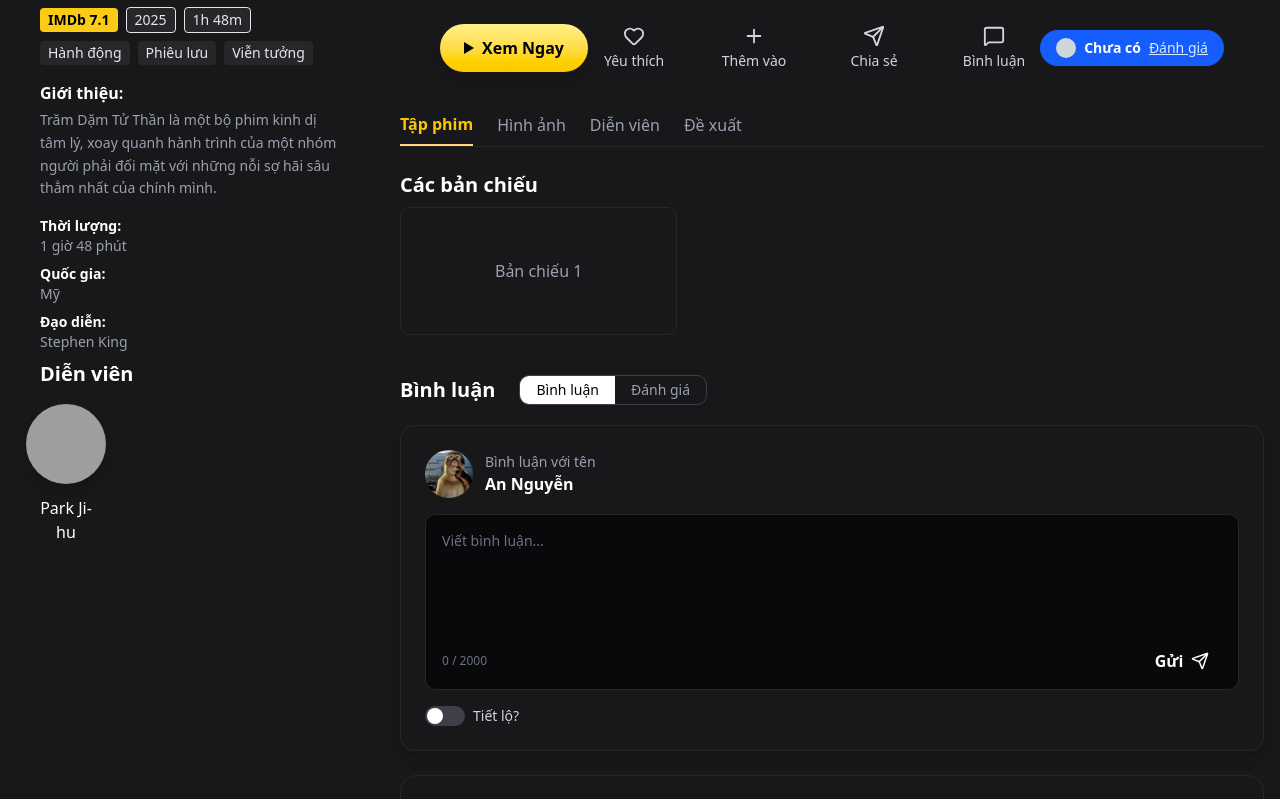
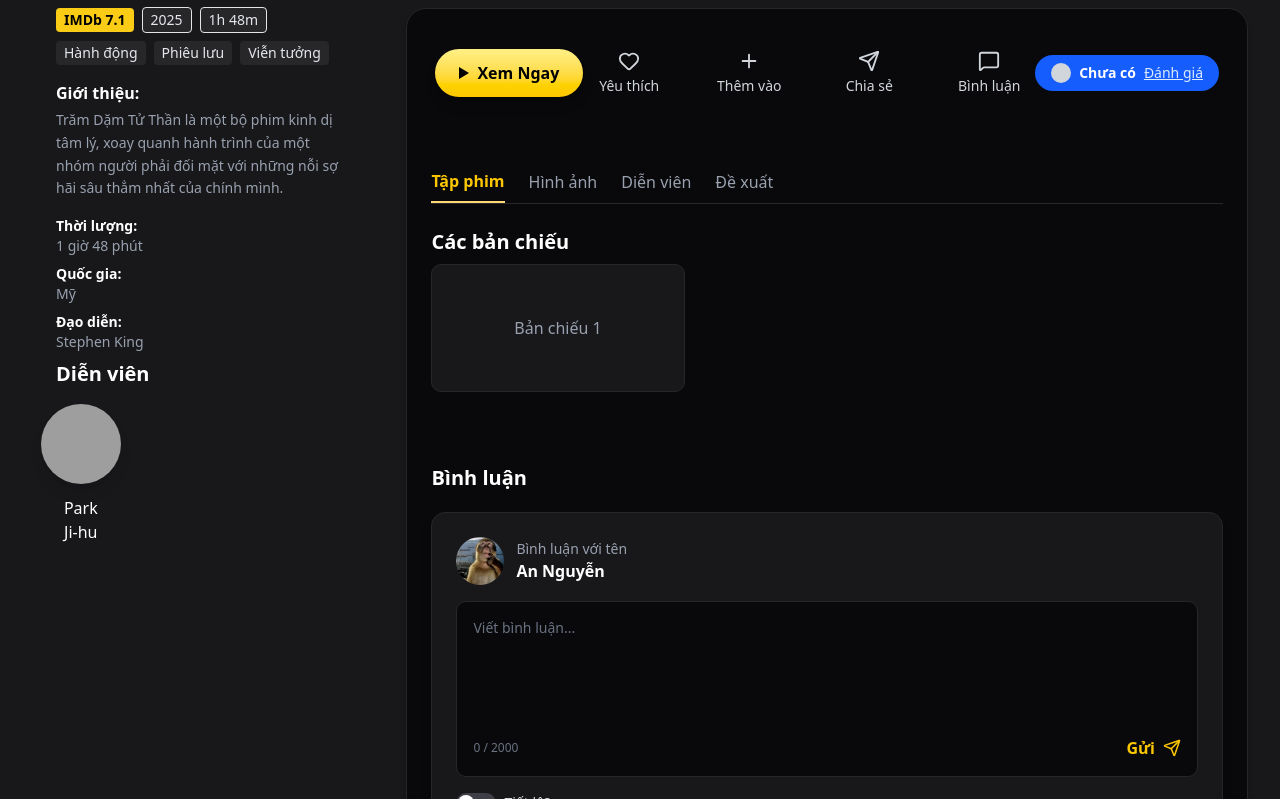
Before and after one commit to TranVanLuong2508/ChillFlix_Frontend, a Next.js app: page /film-detail/1 in a window 1280 px wide. Shown: the part 721-1520 px from the top of the page. Built offline with nearby package versions, Linux system fonts and the light colour scheme; grey boxes are pictures that could not be loaded.

Commit message:
Comment Playbar and responsive

```diff
--- a/src/app/film-detail/[slug]/page.tsx
+++ b/src/app/film-detail/[slug]/page.tsx
@@ -6,30 +6,36 @@ import Comment from "@/components/ui/Comment";
 
 export default function FilmDetailPage() {
     return (
-        <main className="flex flex-col min-h-screen bg-zinc-950 text-white overflow-x-hidden">
-
+        <main className="flex flex-col min-h-screen bg-zinc-950 text-white overflow-x-hidden ">
             <div className="bg-zinc-900 shadow-lg overflow-hidden">
                 <section className="relative min-h-screen">
+
                     <Poster />
 
-                    <div className="relative z-20 container mx-auto px-4 py-8">
+                    <div className="relative z-20 max-w-10xl mx-auto px-4 sm:px-6 md:px-8 py-8">
                         <div className="grid grid-cols-1 lg:grid-cols-10 gap-8">
-
-                            <div className="lg:col-span-3">
+                            <div className="lg:col-span-3 space-y-6">
                                 <FilmInfo />
                             </div>
 
-                            <div className="lg:col-span-7">
-                                <Playbar />
-                                <TabsSection />
-                                <Comment />
+                            <div className="lg:col-span-7 flex flex-col gap-8 bg-zinc-950 border border-zinc-800 rounded-[20px] p-5 md:p-6 shadow-md">
+                                <div className="w-full">
+                                    <Playbar />
+                                </div>
+
+                                <div className="w-full">
+                                    <TabsSection />
+                                </div>
+
+                                <div className="w-full">
+                                    <Comment />
+                                </div>
                             </div>
-
                         </div>
                     </div>
+
                 </section>
             </div>
-
         </main>
     );
 }
--- a/src/components/ui/Comment.tsx
+++ b/src/components/ui/Comment.tsx
@@ -1,15 +1,21 @@
 "use client";
 
 import { useState } from "react";
-import { MessageSquare, Send } from "lucide-react";
+import { MessageSquare, Reply, Send } from "lucide-react";
 import AvatarUser from "./AvartarUser";
 
 export default function Comment() {
-    const [activeTab, setActiveTab] = useState("comment");
     const [comment, setComment] = useState("");
     const [reveal, setReveal] = useState(false);
+    const [replyingTo, setReplyingTo] = useState<number | null>(null);
+    const [replyText, setReplyText] = useState("");
     const [comments, setComments] = useState<
-        { id: number; name: string; text: string }[]
+        {
+            id: number;
+            name: string;
+            text: string;
+            replies: { id: number; name: string; text: string }[];
+        }[]
     >([]);
 
     const handleSend = () => {
@@ -18,43 +24,42 @@ export default function Comment() {
             id: Date.now(),
             name: "An Nguyễn",
             text: comment,
+            replies: [],
         };
         setComments([newComment, ...comments]);
         setComment("");
     };
 
+    const handleReplySend = (parentId: number) => {
+        if (replyText.trim() === "") return;
+
+        const newReply = {
+            id: Date.now(),
+            name: "An Nguyễn",
+            text: replyText,
+        };
+
+        const updatedComments = comments.map((cmt) =>
+            cmt.id === parentId
+                ? { ...cmt, replies: [newReply, ...cmt.replies] }
+                : cmt
+        );
+
+        setComments(updatedComments);
+        setReplyText("");
+        setReplyingTo(null);
+    };
+
     return (
         <div id="comment-section" className="mt-10">
-            {/* ----- HEADER ----- */}
+
             <div className="flex items-center justify-between mb-5">
-                <div className="flex items-center gap-2">
                 <h2 className="text-xl font-semibold text-white flex items-center gap-2">
                     Bình luận
                 </h2>
-                    <div className="ml-4 flex border border-zinc-700 rounded-lg overflow-hidden">
-                        <button
-                            onClick={() => setActiveTab("comment")}
-                            className={`px-4 py-1 text-sm font-medium transition ${activeTab === "comment"
-                                    ? "bg-white text-black"
-                                    : "bg-transparent text-gray-400 hover:text-white"
-                                }`}
-                        >
-                            Bình luận
-                        </button>
-                        <button
-                            onClick={() => setActiveTab("rating")}
-                            className={`px-4 py-1 text-sm font-medium transition ${activeTab === "rating"
-                                    ? "bg-white text-black"
-                                    : "bg-transparent text-gray-400 hover:text-white"
-                                }`}
-                        >
-                            Đánh giá
-                        </button>
-                    </div>
-                </div>
             </div>
 
-            {/* ----- KHUNG NHẬP BÌNH LUẬN ----- */}
+
             <div className="bg-zinc-900 p-6 rounded-xl border border-zinc-800 shadow-lg">
                 <div className="flex items-center gap-3 mb-4">
                     <AvatarUser />
@@ -79,9 +84,9 @@ export default function Comment() {
                         </span>
                         <button
                             onClick={handleSend}
-                            className="flex items-center gap-2 md:w-20 justify-center font-semibold hover:brightness-125 transition"
+                            className="flex items-center gap-2 font-semibold text-yellow-400 hover:text-yellow-300 transition"
                         >
-                            Gửi <Send size={18} />
+                            Gửi <Send size={18} className="text-yellow-400" />
                         </button>
                     </div>
                 </div>
@@ -100,7 +105,7 @@ export default function Comment() {
                 </div>
             </div>
 
-            {/* ----- DANH SÁCH BÌNH LUẬN (BÊN NGOÀI KHUNG) ----- */}
+
             <div className="mt-6">
                 {comments.length === 0 ? (
                     <div className="bg-zinc-900 rounded-2xl border border-zinc-800 py-12 flex flex-col items-center justify-center text-gray-400">
@@ -112,15 +117,96 @@ export default function Comment() {
                         {comments.map((cmt) => (
                             <div
                                 key={cmt.id}
-                                className="flex items-start gap-3 border-b border-zinc-800 pb-4"
+                                className="flex flex-col gap-3 border-b border-zinc-800 pb-4"
                             >
+
+                                <div className="flex items-start gap-3">
                                     <AvatarUser />
                                     <div className="flex-1 min-w-0">
-                                    <p className="text-sm font-semibold text-white">{cmt.name}</p>
+                                        <div className="flex items-center gap-2">
+                                            <p className="text-sm font-semibold text-white">
+                                                {cmt.name}
+                                            </p>
+                                            <p className="text-xs text-gray-500">
+                                                8 giờ trước
+                                            </p>
+                                        </div>
                                         <p className="text-gray-300 text-sm mt-1 break-words whitespace-pre-wrap leading-relaxed">
                                             {cmt.text}
                                         </p>
+
+                                        <div className="flex items-center gap-4 mt-2 text-sm text-gray-400">
+                                            <button
+                                                onClick={() =>
+                                                    setReplyingTo(
+                                                        replyingTo === cmt.id
+                                                            ? null
+                                                            : cmt.id
+                                                    )
+                                                }
+                                                className="flex items-center gap-1 hover:text-white transition"
+                                            >
+                                                <Reply size={14} />
+                                                Trả lời
+                                            </button>
                                         </div>
+                                    </div>
+                                </div>
+
+
+                                {replyingTo === cmt.id && (
+                                    <div className="ml-12 mt-2 w-[60%] bg-zinc-950 border border-zinc-800 rounded-xl p-3 shadow-inner">
+                                        <textarea
+                                            value={replyText}
+                                            onChange={(e) =>
+                                                setReplyText(e.target.value)
+                                            }
+                                            maxLength={1000}
+                                            rows={2}
+                                            placeholder="Viết phản hồi..."
+                                            className="w-full bg-transparent text-gray-200 placeholder-gray-500 resize-none outline-none text-sm rounded-md px-2 py-1"
+                                        />
+                                        <div className="flex items-center justify-between mt-2">
+                                            <span className="text-gray-500 text-xs">
+                                                {replyText.length} / 1000
+                                            </span>
+
+                                            <button
+                                                onClick={() =>
+                                                    handleReplySend(cmt.id)
+                                                }
+                                                className="flex items-center gap-1 font-semibold text-yellow-400 hover:text-yellow-300 transition text-sm"
+                                            >
+                                                Gửi{" "}
+                                                <Send
+                                                    size={14}
+                                                    className="text-yellow-400"
+                                                />
+                                            </button>
+                                        </div>
+                                    </div>
+                                )}
+
+                                {cmt.replies.length > 0 && (
+                                    <div className="ml-12 mt-3 space-y-3">
+                                        {cmt.replies.map((rep) => (
+                                            <div
+                                                key={rep.id}
+                                                className="flex items-start gap-3"
+                                            >
+                                                <AvatarUser />
+                                                <div className="flex-1">
+                                                    <p className="text-sm font-semibold text-white">
+                                                        {rep.name}
+                                                    </p>
+                                                    <p className="text-gray-300 text-sm mt-1 break-words whitespace-pre-wrap leading-relaxed">
+                                                        {rep.text}
+                                                    </p>
+                                                </div>
+                                            </div>
+                                        ))}
+                                    </div>
+                                )}
                             </div>
                         ))}
                     </div>
--- a/src/components/ui/Playbar.tsx
+++ b/src/components/ui/Playbar.tsx
@@ -43,7 +43,7 @@ export default function PlayBar() {
     return (
         <>
 
-            <div className="flex items-center justify-between w-full mt-2 px-4 md:px-10">
+            <div className="flex items-center justify-between w-full mt-2 px-4 md:px-1">
                 <button
                     onClick={() => setActive("play")}
                     className="flex items-center gap-2 bg-gradient-to-b from-yellow-200 to-yellow-400 text-black font-semibold px-6 py-3 rounded-full hover:brightness-110 transition-all shadow-lg"
```
Lines whose indentation alone changed are shown as unchanged.
